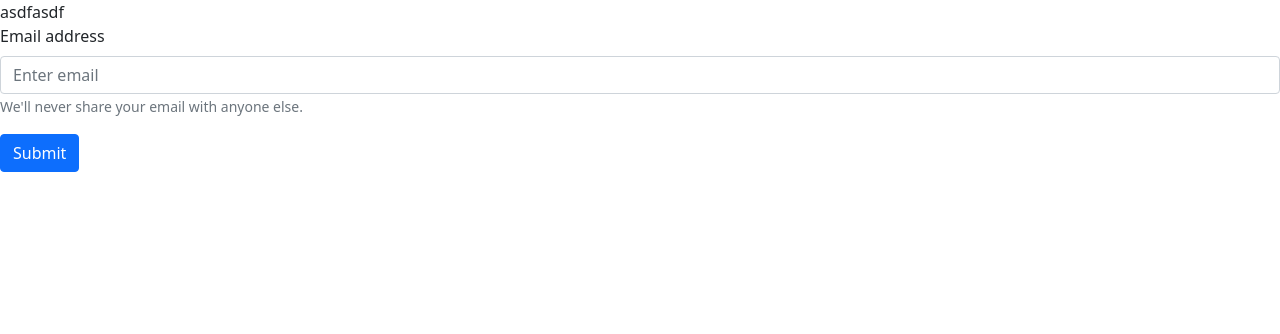
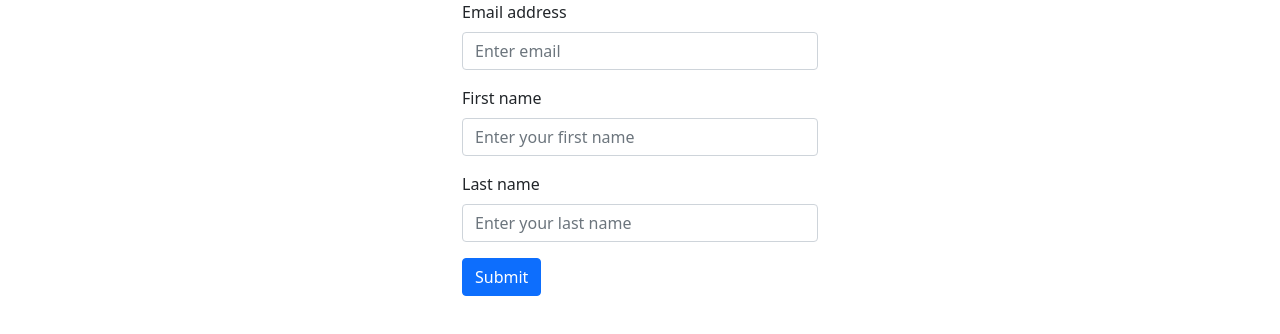
Before and after one commit to rom12v2/website, a Gatsby site: page / in a window 1280 px wide. Built offline with nearby package versions, Linux system fonts and the light colour scheme; Gatsby itself is replaced by a stand-in of ours.

```diff
--- a/src/pages/index.jsx
+++ b/src/pages/index.jsx
@@ -1,38 +1,116 @@
 import * as React from "react";
+import { useState } from "react";
 import "bootstrap/dist/css/bootstrap.min.css";
 import Form from "react-bootstrap/Form";
 import Button from "react-bootstrap/Button";
-const Index = () => (
-  <div>
-    <div>asdfasdf</div>
+import Container from "react-bootstrap/Container";
+import Row from "react-bootstrap/Row";
+import Col from "react-bootstrap/Col";
+import Spinner from "react-bootstrap/Spinner";
+
+const FormComp = ({ onSubmit }) => {
+  const [isSubmitting, setIsSubmitting] = useState(false);
+  const [submitState, setSubmitState] = useState(null);
+  if (submitState === "success") return <div>Thanks!</div>;
+  return (
     <Form
-      onSubmit={e => {
+      //   action="/api/form"
+      //   method="POST"
+      onSubmit={async e => {
         e.preventDefault();
-        const body = {
-          email: e.target.email.value,
-        };
-        console.log("hoasdf", e);
-        console.log("hoasdf", e.target);
-        console.log("hoasdf", e.target.elements);
-        console.log("hoasdf", e.target.email.value);
+        setIsSubmitting(true);
+        await onSubmit(e);
+        setIsSubmitting(false);
+        setSubmitState("success");
       }}
+      disabled
     >
       <Form.Group className="mb-3" controlId="formBasicEmail">
         <Form.Label>Email address</Form.Label>
-        <Form.Control type="email" id="email" placeholder="Enter email" />
-        <Form.Text className="text-muted">
+        <Form.Control
+          type="email"
+          id="email"
+          placeholder="Enter email"
+          disabled={isSubmitting}
+        />
+        {/* <Form.Text className="text-muted">
     We'll never share your email with anyone else.
-        </Form.Text>
+  </Form.Text> */}
+      </Form.Group>
+      <Form.Group className="mb-3" controlId="formBasicEmail">
+        <Form.Label>First name</Form.Label>
+        <Form.Control
+          type="text"
+          id="firstName"
+          placeholder="Enter your first name"
+          disabled={isSubmitting}
+        />
+        {/* <Form.Text className="text-muted">
+    We'll never share your email with anyone else.
+  </Form.Text> */}
+      </Form.Group>
+      <Form.Group className="mb-3" controlId="formBasicEmail">
+        <Form.Label>Last name</Form.Label>
+        <Form.Control
+          type="text"
+          id="lastName"
+          placeholder="Enter your last name"
+          disabled={isSubmitting}
+        />
+        {/* <Form.Text className="text-muted">
+    We'll never share your email with anyone else.
+  </Form.Text> */}
       </Form.Group>
       {/* <Form.Group className="mb-3" controlId="formBasicPassword">
   <Form.Label>Password</Form.Label>
   <Form.Control type="password" placeholder="Password" />
 </Form.Group> */}
+      <Row>
+        <Col>
           <Button variant="primary" type="submit">
             Submit
           </Button>
+        </Col>
+        <Col>
+          {isSubmitting && <Spinner animation="border" role="status"></Spinner>}
+        </Col>
+      </Row>
     </Form>
-  </div>
   );
+};
+
+const Index = () => {
+  const onSubmit = async e => {
+    e.preventDefault();
+    const body = {
+      email: e.target.email.value,
+      firstName: e.target.firstName.value,
+      lastName: e.target.lastName.value,
+    };
+    await fetch("/api/form", {
+      method: "post",
+      body: JSON.stringify(body),
+    })
+      .then(res => {
+        console.log(res);
+      })
+      .catch(err => {
+        console.log(err);
+      });
+    // console.log("hoasdf", e);
+    // console.log("hoasdf", e.target);
+    // console.log("hoasdf", e.target.elements);
+    // console.log("hoasdf", e.target.email.value);
+  };
+  return (
+    <Container>
+      <Row className="justify-content-md-center">
+        <Col s lg="4">
+          <FormComp onSubmit={onSubmit}></FormComp>
+        </Col>
+      </Row>
+    </Container>
+  );
+};
 
 export default Index;
```
Also changed, not shown: src/api/form.js (+6 -4 lines). Lines whose indentation alone changed are shown as unchanged.
